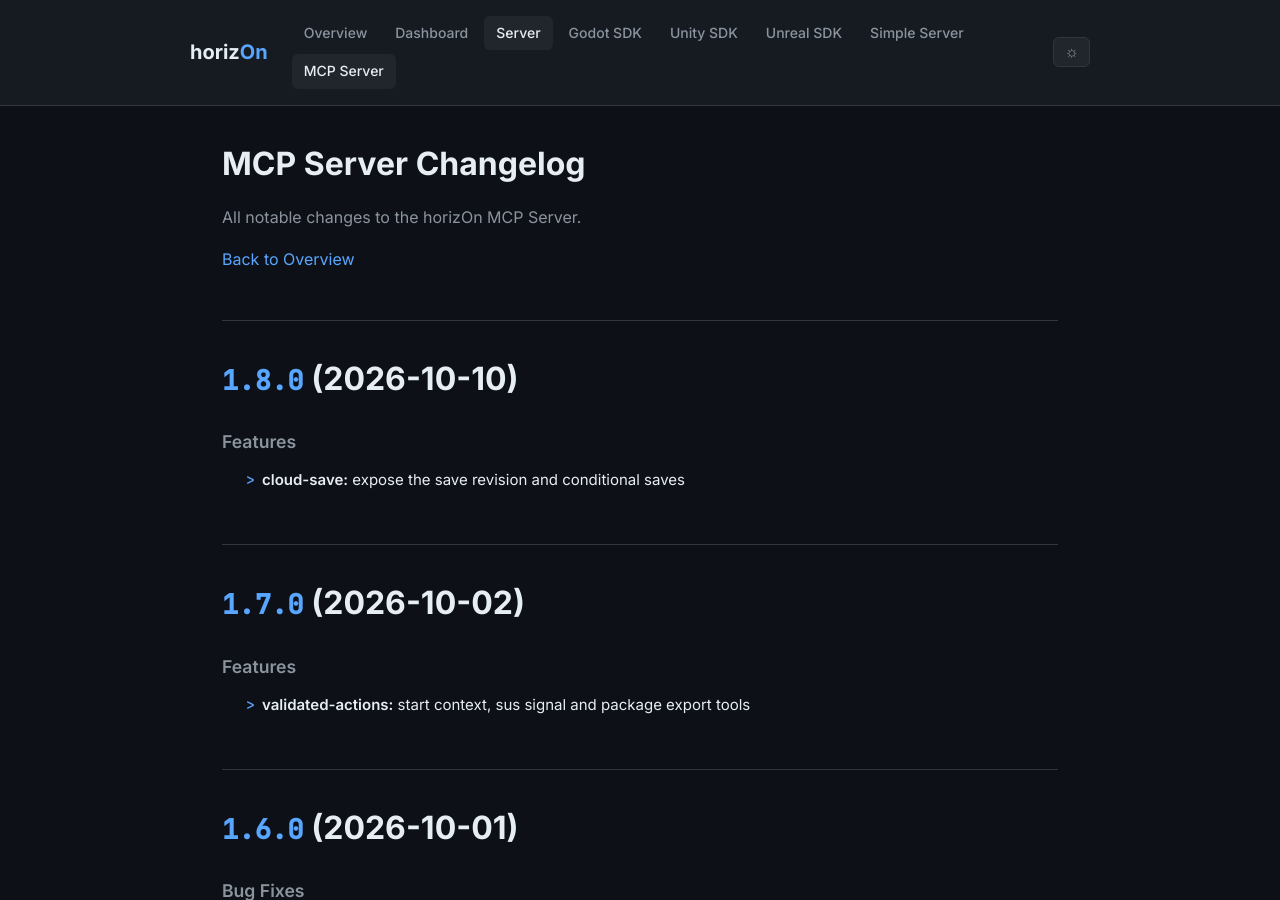
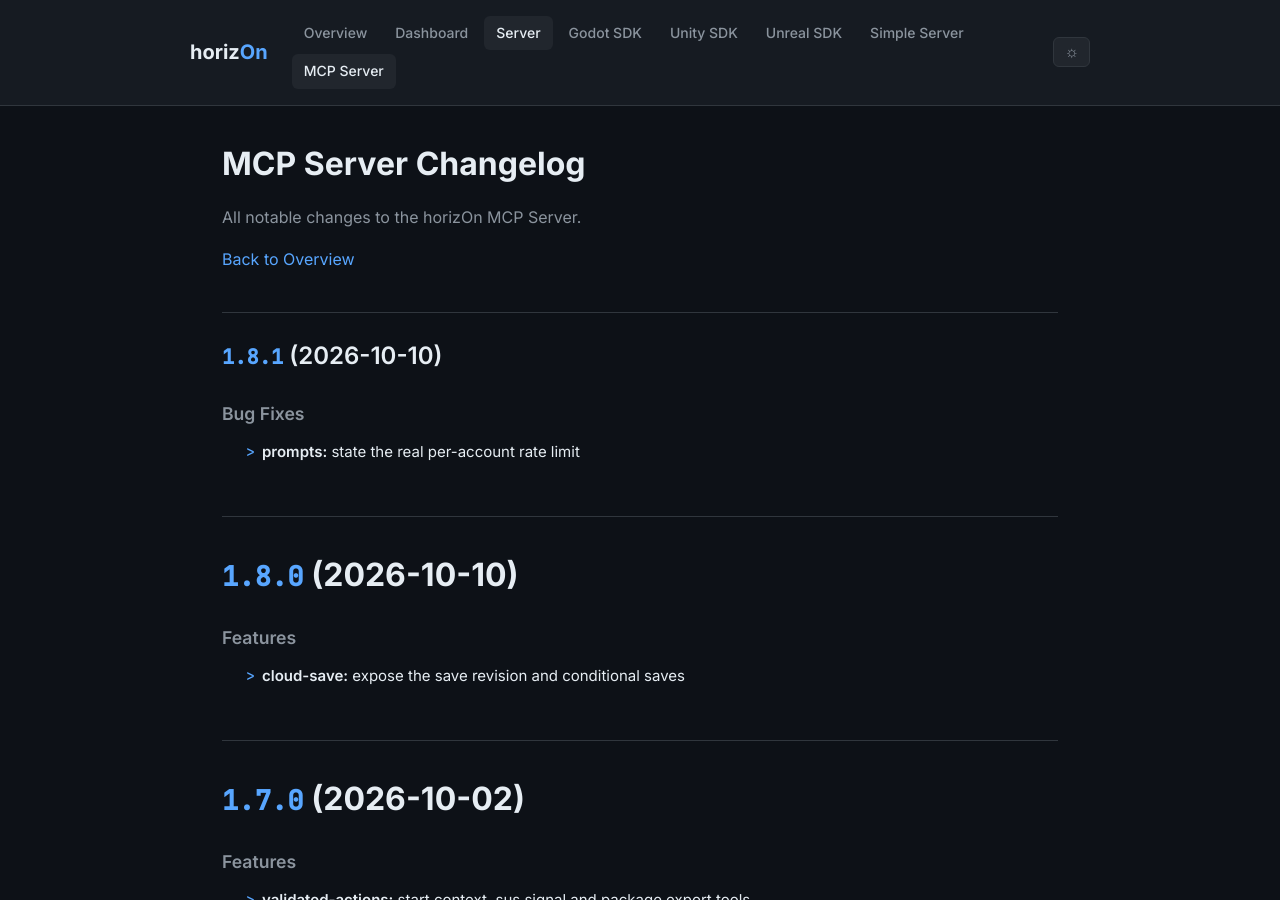
Before and after one commit to ProjectMakersDE/horizOn-Changelog, a Jekyll site: the page built from mcp-server-changelog.md, in a window 1280 px wide and 900 px high. Built offline with Jekyll 4.4.1, drawn with Linux system fonts in a browser that asks for light colours.

Commit message:
chore: reconcile changelogs

```diff
--- a/mcp-server-changelog.md
+++ b/mcp-server-changelog.md
@@ -8,6 +8,13 @@ title: MCP Server Changelog
 All notable changes to the horizOn MCP Server.
 
 [Back to Overview](.)
+
+## [1.8.1](https://github.com/ProjectMakersDE/horizOn-mcp/compare/v1.8.0...v1.8.1) (2026-10-10)
+
+
+### Bug Fixes
+
+* **prompts:** state the real per-account rate limit ([2d54814](https://github.com/ProjectMakersDE/horizOn-mcp/commit/2d548145cb4070034696a4b850a2871503ff7c99))
 
 # [1.8.0](https://github.com/ProjectMakersDE/horizOn-mcp/compare/v1.7.0...v1.8.0) (2026-10-10)
 
```
Also changed, not shown: index.md (+1 -1 lines).
